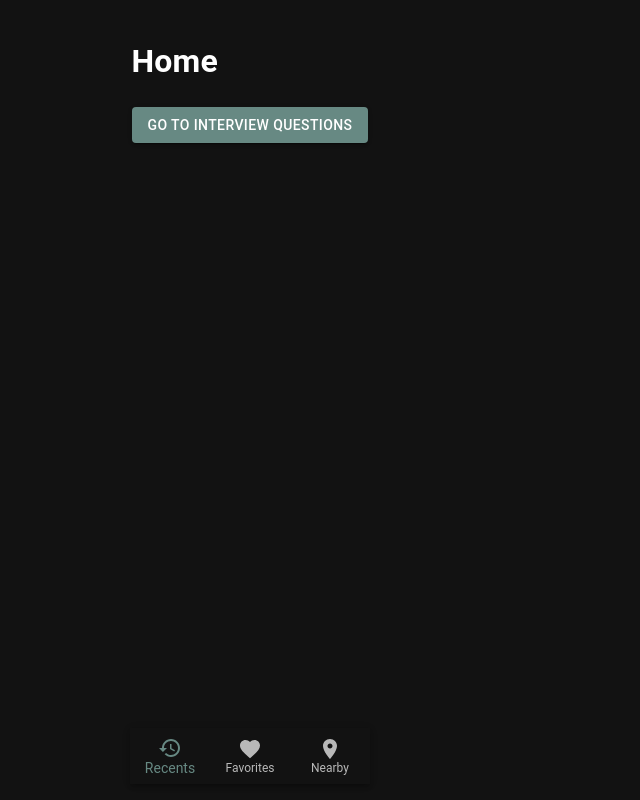
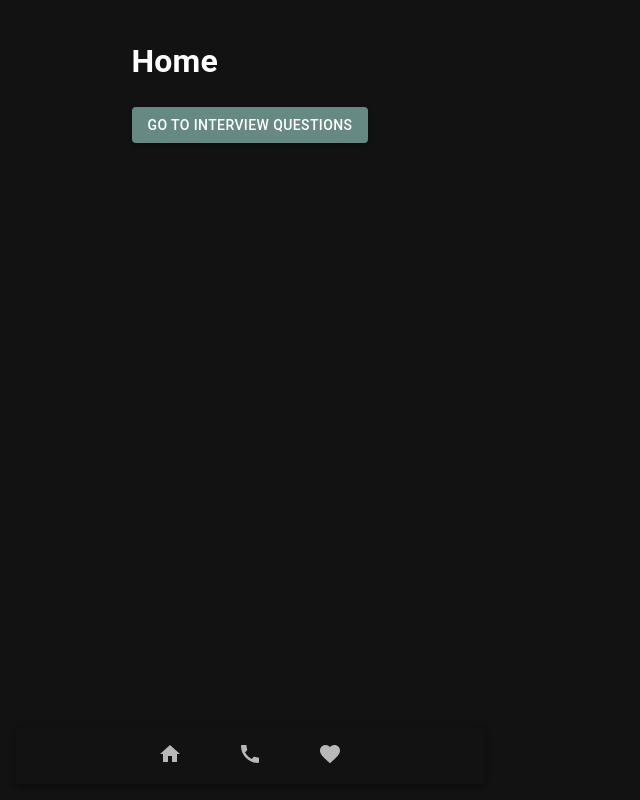
Before and after one commit to hui-tony-zk/recruitemate-mobile, a Next.js app: page / in a window 1280 px wide. Shown: the whole page, without its empty margins (0-640 px from the left). Built offline with nearby package versions, Linux system fonts and the light colour scheme.

Commit message:
update navigation

```diff
--- a/src/components/navigation/SimpleBottomNavigation.tsx
+++ b/src/components/navigation/SimpleBottomNavigation.tsx
@@ -1,27 +1,36 @@
 import * as React from 'react';
+import Link from 'next/link';
+
 import Paper from '@mui/material/Paper';
 import BottomNavigation from '@mui/material/BottomNavigation';
 import BottomNavigationAction from '@mui/material/BottomNavigationAction';
-import RestoreIcon from '@mui/icons-material/Restore';
+import HomeIcon from '@mui/icons-material/Home';
 import FavoriteIcon from '@mui/icons-material/Favorite';
-import LocationOnIcon from '@mui/icons-material/LocationOn';
+import CallIcon from '@mui/icons-material/Call';
 
 
 export default function SimpleBottomNavigation() {
   const [value, setValue] = React.useState(0);
 
   return (
-    <Paper elevation={3}>
+    <Paper elevation={3} sx={{width: '100%'}}>
       <BottomNavigation
         showLabels
         value={value}
         onChange={(event, newValue) => {
           setValue(newValue);
         }}
+        sx={{width: '100%'}}
       >
-        <BottomNavigationAction label="Recents" icon={<RestoreIcon />} />
-        <BottomNavigationAction label="Favorites" icon={<FavoriteIcon />} />
-        <BottomNavigationAction label="Nearby" icon={<LocationOnIcon />} />
+        <Link href="/">
+          <BottomNavigationAction label="Home" icon={<HomeIcon />} />
+        </Link>
+        <Link href="/chat">
+          <BottomNavigationAction label="Call" icon={<CallIcon />} />
+        </Link>
+        <Link href="#">
+          <BottomNavigationAction label="Favorites" icon={<FavoriteIcon />} />
+        </Link>
       </BottomNavigation>
     </Paper>
   );
```
Also changed, not shown: 1 other file (tests, documents, lock files or other folders).
